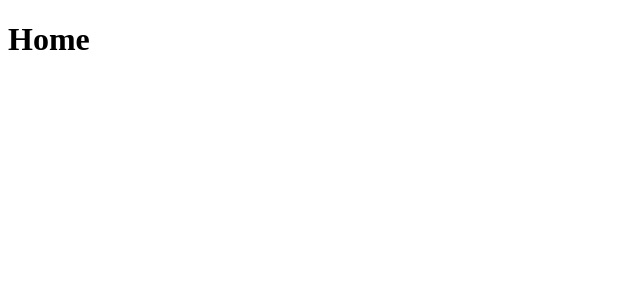
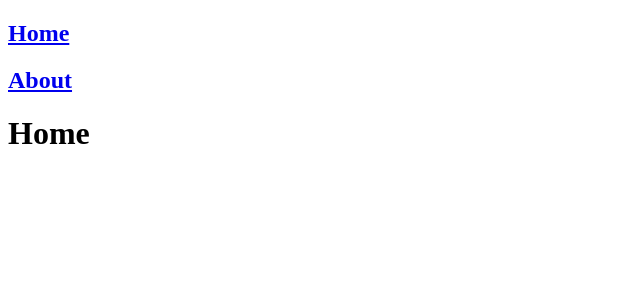
Before and after one commit to rahulbabu7/vueRouter, a Vue app: page / in a window 1280 px wide. Shown: the top 300 px of the page, without its empty margins (0-640 px from the left). Built offline with nearby package versions, Linux system fonts and the light colour scheme.

Commit message:
added Router link idea

```diff
--- a/src/App.vue
+++ b/src/App.vue
@@ -1,8 +1,10 @@
 <script setup>
 import { RouterView } from 'vue-router';
+import Nav from "./components/Nav.vue";  //every page has nav so imported it on here
 </script>
 
 
 <template>
+  <Nav/>
 <RouterView />
 </template>
--- /dev/null
+++ b/src/components/Nav.vue
@@ -0,0 +1,25 @@
+<script setup>
+
+import { RouterLink } from 'vue-router';
+//Router link is used intead of a tag because whenever we add a tag it refreshes the page and set the route
+//but this will reset all the states inside the vue app to its default value
+//to avoid refreshing the page  we use RouterLink.
+//Router link does not update  the page and does not set the states to default
+</script>
+
+<template>
+    <header>
+        <nav>
+            <h2>
+                <RouterLink to="/">
+                    Home
+                </RouterLink>
+            </h2>
+            <h2>
+                <RouterLink to="/about">
+                    About
+                </RouterLink>
+            </h2>
+        </nav>
+    </header>
+</template>
--- a/src/router/index.js
+++ b/src/router/index.js
@@ -1,3 +1,4 @@
+//defined our routing rules
 import { createRouter,createWebHistory } from "vue-router";
 import Home from '../views/Home.vue';
 import About from '../views/About.vue';
```
